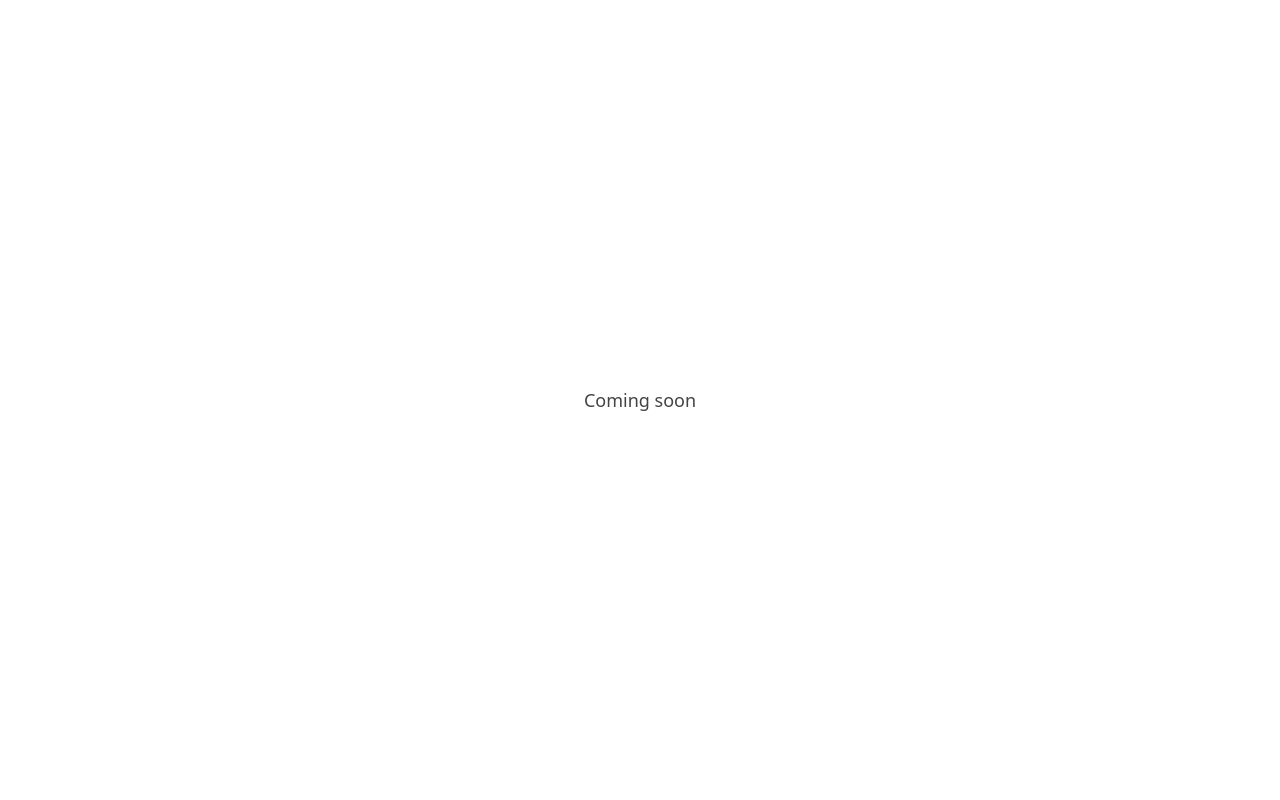
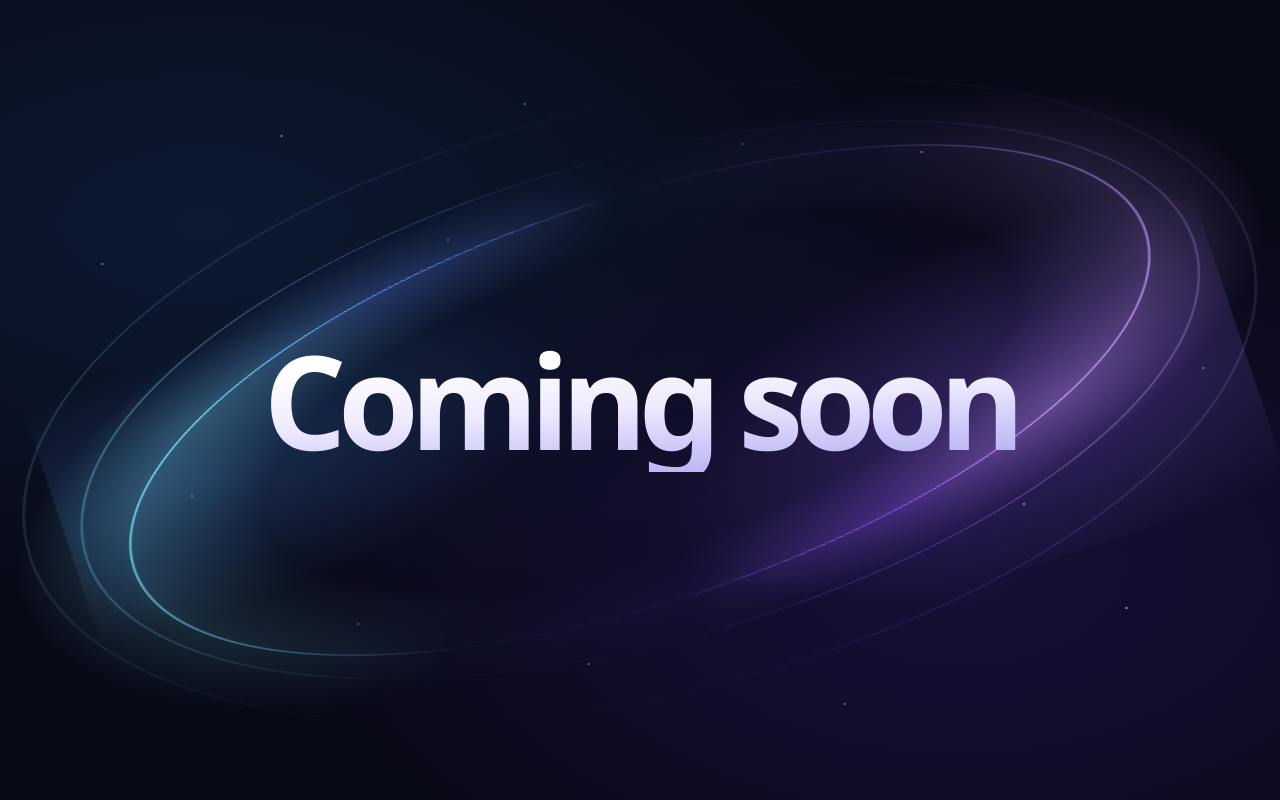
Before and after one commit to 37310673/37310673.github.io, a plain HTML site: page index.html in a window 1280 px wide. Drawn offline with Linux system fonts and the light colour scheme.

Commit message:
Style the Coming soon homepage with animated light

```diff
--- a/index.html
+++ b/index.html
@@ -3,24 +3,169 @@
   <head>
     <meta charset="utf-8">
     <meta name="viewport" content="width=device-width, initial-scale=1">
+    <meta name="theme-color" content="#080916">
     <title>Coming soon</title>
     <style>
+      :root {
+        color-scheme: dark;
+        font-family: "Segoe UI", ui-sans-serif, system-ui, sans-serif;
+      }
+
       body {
+        margin: 0;
+        background: #080916;
+      }
+
+      main {
+        position: relative;
+        isolation: isolate;
         display: grid;
         min-height: 100vh;
-        margin: 0;
+        min-height: 100svh;
+        overflow: hidden;
         place-items: center;
-        background: #fff;
-        color: #444;
-        font: 1.125rem system-ui, sans-serif;
+        background:
+          radial-gradient(ellipse at 75% 71%, #171039 0, transparent 51%),
+          radial-gradient(ellipse at 16% 28%, #0c1a32 0, transparent 49%),
+          #080916;
       }
+
+      .sky {
+        position: absolute;
+        z-index: -1;
+        inset: 0;
+        pointer-events: none;
+      }
+
+      .sky::before {
+        position: absolute;
+        inset: 0;
+        background:
+          radial-gradient(circle at 8% 33%, #93c7ef8c 0.7px, transparent 1.5px),
+          radial-gradient(circle at 15% 62%, #c2bdff66 0.8px, transparent 1.6px),
+          radial-gradient(circle at 22% 17%, #b3adff80 0.9px, transparent 1.8px),
+          radial-gradient(circle at 28% 78%, #9aa8ff66 0.6px, transparent 1.5px),
+          radial-gradient(circle at 35% 30%, #b5d5ff66 0.6px, transparent 1.5px),
+          radial-gradient(circle at 41% 13%, #b5d5ff5c 0.7px, transparent 1.5px),
+          radial-gradient(circle at 46% 83%, #bbadff6b 0.7px, transparent 1.5px),
+          radial-gradient(circle at 58% 18%, #9ca3ee4d 0.7px, transparent 1.5px),
+          radial-gradient(circle at 66% 88%, #b5d5ff66 0.7px, transparent 1.5px),
+          radial-gradient(circle at 72% 19%, #aabbff99 0.7px, transparent 1.5px),
+          radial-gradient(circle at 80% 63%, #d0bdff8c 0.8px, transparent 1.7px),
+          radial-gradient(circle at 88% 76%, #bcadf499 0.9px, transparent 1.7px),
+          radial-gradient(circle at 94% 46%, #94bcfe73 0.8px, transparent 1.6px);
+        content: "";
+      }
+
+      .orbit {
+        --spectrum: conic-gradient(
+          from 12deg,
+          #3c407020,
+          #4a4ba86b 14%,
+          #d09cff 27%,
+          #9258ff 33%,
+          #5231a240 48%,
+          #31529a20 62%,
+          #76e6ff 76%,
+          #688eff 83%,
+          #3c407020 100%
+        );
+        position: absolute;
+        top: 50%;
+        left: 50%;
+        width: clamp(34rem, 83vw, 88rem);
+        aspect-ratio: 2.65;
+        transform: translate(-50%, -50%) rotate(-19deg);
+        animation: drift 18s ease-in-out infinite alternate;
+      }
+
+      .orbit::before {
+        position: absolute;
+        inset: -11%;
+        background: var(--spectrum);
+        mask-image: radial-gradient(ellipse farthest-side, transparent 60%, #000 81%, transparent 100%);
+        opacity: 0.27;
+        content: "";
+      }
+
+      .arc {
+        position: absolute;
+        background: var(--spectrum);
+        inset: 0;
+        border-radius: 50%;
+        mask-image: radial-gradient(
+          ellipse farthest-side,
+          transparent calc(100% - 4px),
+          #000 calc(100% - 2px),
+          #000 calc(100% - 1px),
+          transparent 100%
+        );
+      }
+
+      .echo {
+        inset: -10% -4%;
+        transform: rotate(3deg);
+        opacity: 0.4;
+      }
+
+      .trail {
+        inset: -23% -9%;
+        transform: rotate(5deg);
+        opacity: 0.19;
+      }
+
+      .light {
+        position: absolute;
+        inset: -20% -5%;
+        background:
+          radial-gradient(ellipse at 12% 39%, #5399ff36, transparent 27%),
+          radial-gradient(ellipse at 84% 72%, #9764ff48, transparent 30%);
+        mix-blend-mode: screen;
+      }
+
       h1 {
         margin: 0;
-        font: inherit;
+        color: #f5f2ff;
+        font-size: clamp(3.2rem, 10.2vw, 9rem);
+        font-weight: 650;
+        line-height: 1.1;
+        letter-spacing: -0.065em;
+      }
+
+      @supports (background-clip: text) {
+        h1 {
+          background: linear-gradient(176deg, #fff 23%, #eeeaff 53%, #b9b4f4 90%);
+          background-clip: text;
+          color: transparent;
+        }
+      }
+
+      @keyframes drift {
+        to { transform: translate(-50%, -50%) rotate(-16deg) scale(1.045); }
+      }
+
+      @media (max-width: 600px) {
+        .orbit {
+          aspect-ratio: 1.85;
+        }
+      }
+
+      @media (prefers-reduced-motion: reduce) {
+        .orbit { animation: none; }
       }
     </style>
   </head>
   <body>
-    <main><h1>Coming soon</h1></main>
+    <main>
+      <div class="sky" aria-hidden="true">
+        <div class="orbit">
+          <div class="light"></div>
+          <div class="arc trail"></div>
+          <div class="arc echo"></div>
+          <div class="arc"></div>
+        </div>
+      </div>
+      <h1>Coming soon</h1>
+    </main>
   </body>
 </html>
```
